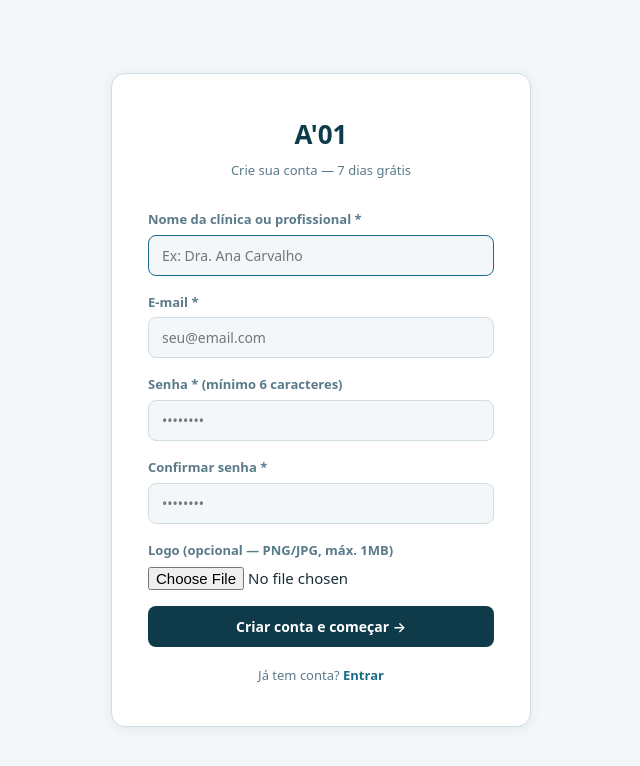
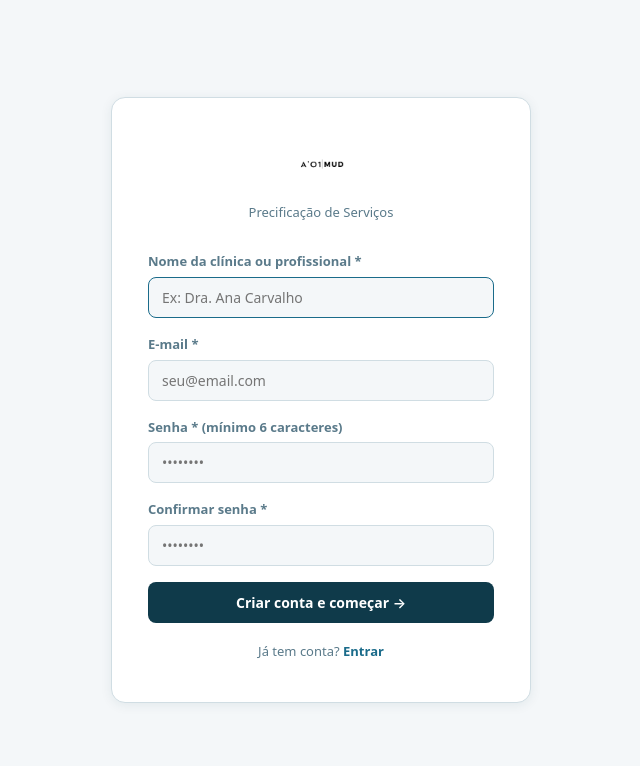
Before and after one commit to jusobradiel/a01-precificacao, a Flask app: page /registro in a window 1280 px wide. Shown: the top 766 px of the page, without its empty margins (319-959 px from the left). Run offline with Flask 3, Linux system fonts and the light colour scheme.

Commit message:
Brand: logo A01 MUD, remove trial mentions, Precificacao de Servicos

```diff
--- a/app.py
+++ b/app.py
@@ -212,7 +212,7 @@ def registro():
         db.session.add(config)
 
         db.session.commit()
-        flash(f"Conta criada! Você tem {DIAS_TRIAL} dias de teste gratuito.", "success")
+        flash("Conta criada com sucesso! Faça login para começar.", "success")
         return redirect(url_for("login"))
 
     return render_template("registro.html")
--- a/static/css/style.css
+++ b/static/css/style.css
@@ -183,6 +183,8 @@ tr:hover td{background:var(--accent2)}
 .auth-page{min-height:100vh;display:flex;align-items:center;justify-content:center;background:var(--bg);padding:20px}
 .auth-card{background:var(--surface);border:1px solid var(--border);border-radius:14px;padding:40px 36px;width:100%;max-width:420px;box-shadow:var(--shadow)}
 .auth-logo{text-align:center;font-size:26px;font-weight:800;color:var(--primary);margin-bottom:4px}
+.auth-logo-img{display:block;max-height:52px;max-width:200px;margin:0 auto 12px;object-fit:contain}
+.marca-logo-a01{display:block;max-height:28px;max-width:120px;margin:8px auto 0;opacity:0.55;object-fit:contain}
 .auth-sub{text-align:center;font-size:13px;color:var(--muted);margin-bottom:28px}
 .auth-link{text-align:center;font-size:13px;color:var(--muted);margin-top:18px}
 .auth-link a{color:var(--accent);font-weight:600}
--- a/templates/esqueci_senha.html
+++ b/templates/esqueci_senha.html
@@ -9,7 +9,7 @@
 <body>
 <div class="auth-page">
   <div class="auth-card">
-    <div class="auth-logo">A'01</div>
+    <img src="{{ url_for('static', filename='images/logo-preta.png') }}" alt="A'01 MUD" class="auth-logo-img">
     <div class="auth-sub">Recuperação de senha</div>
 
     <p style="text-align:center;color:var(--muted);font-size:14px;margin:16px 0 24px">
--- a/templates/login.html
+++ b/templates/login.html
@@ -9,8 +9,8 @@
 <body>
 <div class="auth-page">
   <div class="auth-card">
-    <div class="auth-logo">A'01</div>
-    <div class="auth-sub">Precificação Clínica</div>
+    <img src="{{ url_for('static', filename='images/logo-preta.png') }}" alt="A'01 MUD" class="auth-logo-img">
+    <div class="auth-sub">Precificação de Serviços</div>
 
     {% with msgs = get_flashed_messages(with_categories=true) %}
       {% for cat, msg in msgs %}
--- a/templates/registro.html
+++ b/templates/registro.html
@@ -9,8 +9,8 @@
 <body>
 <div class="auth-page">
   <div class="auth-card">
-    <div class="auth-logo">A'01</div>
-    <div class="auth-sub">Crie sua conta — 7 dias grátis</div>
+    <img src="{{ url_for('static', filename='images/logo-preta.png') }}" alt="A'01 MUD" class="auth-logo-img">
+    <div class="auth-sub">Precificação de Serviços</div>
 
     {% with msgs = get_flashed_messages(with_categories=true) %}
       {% for cat, msg in msgs %}
@@ -34,11 +34,6 @@
       <div class="campo">
         <label>Confirmar senha *</label>
         <input type="password" name="confirmar_senha" placeholder="••••••••" required minlength="6">
-      </div>
-      <div class="campo">
-        <label>Logo (opcional — PNG/JPG, máx. 1MB)</label>
-        <input type="file" name="logo" accept="image/png,image/jpeg,image/webp" onchange="previewLogo(this)">
-        <img id="logo-preview" src="" alt="" style="display:none;max-height:56px;margin-top:8px;border-radius:6px;border:1px solid var(--border)">
       </div>
       <button type="submit" class="btn-primario full">Criar conta e começar →</button>
     </form>
```
Also changed, not shown: templates/base.html (+2 -8 lines), static/images/logo-branca.png (added), static/images/logo-preta.png (added).
